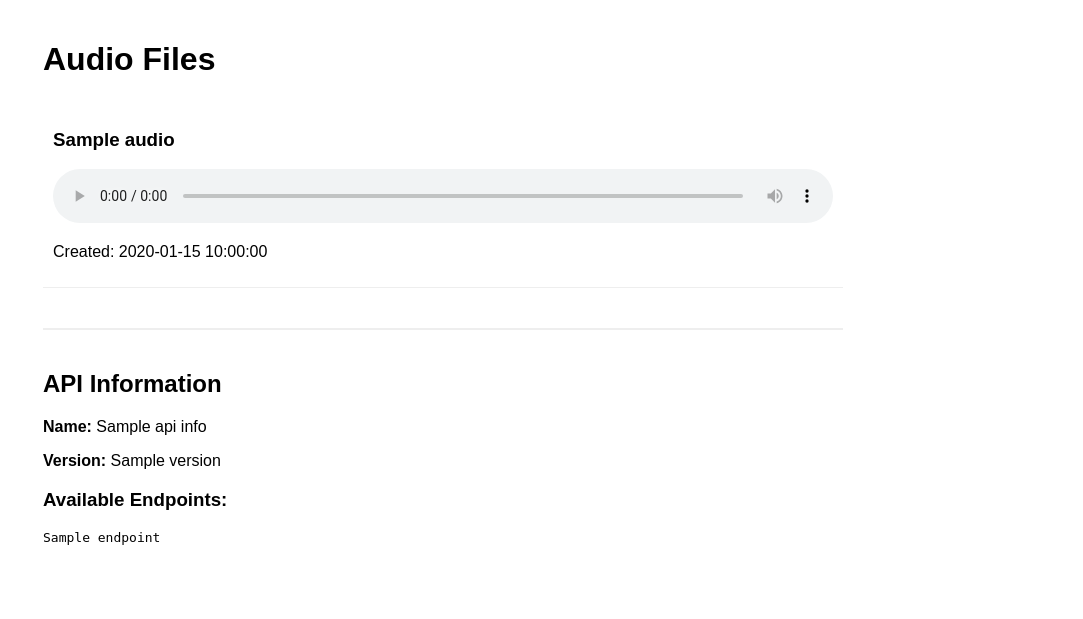
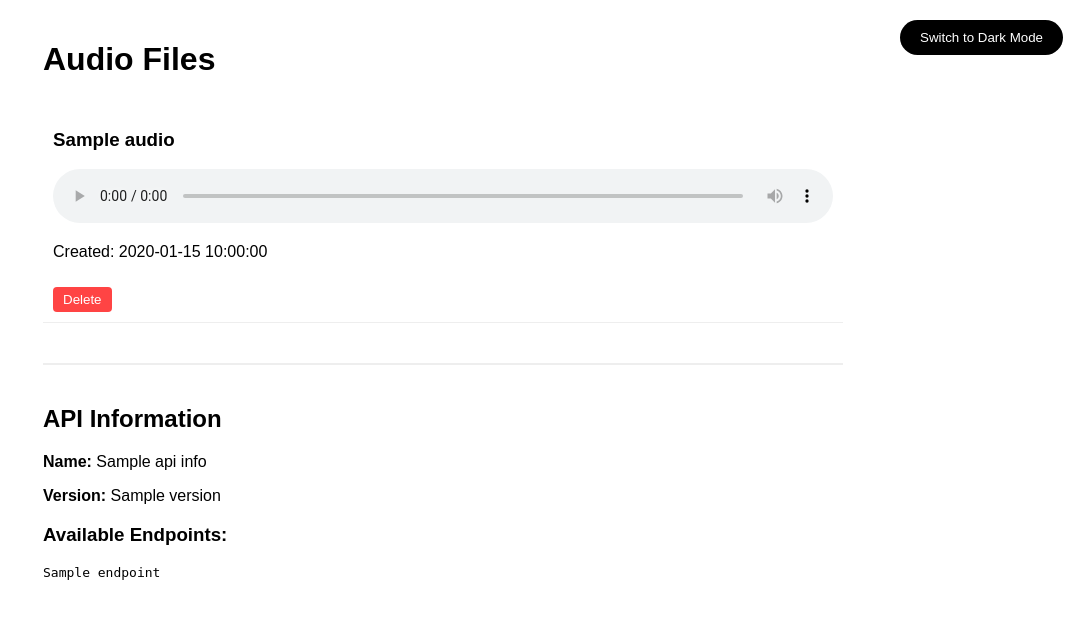
Before and after one commit to darkcirrusai/voice-assistant, a FastAPI app: template templates/index.html in a window 1280 px wide. Shown: the top 619 px of the page, without its empty margins (197-1280 px from the left). Run offline with FastAPI, Linux system fonts and the light colour scheme; the template is opened without the code that fills it: most values are stand-ins (such as "Sample title", 1, 10 or a date in 2020).

Commit message:
Looks nice!

```diff
--- a/main.py
+++ b/main.py
@@ -175,5 +175,18 @@ async def summarize_text(request: SummarizationRequest):
         raise HTTPException(status_code=500, detail=str(e))
 
 
+@app.delete("/audio/{filename}")
+async def delete_audio(filename: str):
+    """Delete an audio file"""
+    file_path = os.path.join(AUDIO_DIR, filename)
+    if not os.path.exists(file_path):
+        raise HTTPException(status_code=404, detail="Audio file not found")
+    try:
+        os.remove(file_path)
+        return {"status": "success", "message": f"File {filename} deleted successfully"}
+    except Exception as e:
+        raise HTTPException(status_code=500, detail=f"Error deleting file: {str(e)}")
+
+
 if __name__ == "__main__":
     uvicorn.run("main:app", host="0.0.0.0", port=9050, reload=True)
--- a/templates/index.html
+++ b/templates/index.html
@@ -1,5 +1,5 @@
 <!DOCTYPE html>
-<html>
+<html data-theme="light">
 <head>
     <title>Audio Files</title>
     <style>
@@ -8,6 +8,7 @@
             max-width: 800px;
             margin: 0 auto;
             padding: 20px;
+            transition: background-color 0.3s, color 0.3s;
         }
         .audio-list {
             list-style: none;
@@ -15,7 +16,7 @@
         }
         .audio-item {
             padding: 10px;
-            border-bottom: 1px solid #eee;
+            border-bottom: 1px solid var(--border-color);
         }
         audio {
             width: 100%;
@@ -23,7 +24,7 @@
         .api-info {
             margin-top: 40px;
             padding-top: 20px;
-            border-top: 2px solid #eee;
+            border-top: 2px solid var(--border-color);
         }
         .endpoints {
             list-style: none;
@@ -33,9 +34,72 @@
             margin: 5px 0;
             font-family: monospace;
         }
+
+        /* Theme variables */
+        html[data-theme="light"] {
+            --bg-color: #ffffff;
+            --text-color: #000000;
+            --border-color: #eeeeee;
+        }
+
+        html[data-theme="dark"] {
+            --bg-color: #1a1a1a;
+            --text-color: #ffffff;
+            --border-color: #333333;
+        }
+
+        /* Apply theme colors */
+        body {
+            background-color: var(--bg-color);
+            color: var(--text-color);
+        }
+
+        .audio-item {
+            border-bottom: 1px solid var(--border-color);
+        }
+
+        .api-info {
+            border-top: 2px solid var(--border-color);
+        }
+
+        /* Theme toggle button styles */
+        .theme-toggle {
+            position: fixed;
+            top: 20px;
+            right: 20px;
+            padding: 10px 20px;
+            border-radius: 20px;
+            border: none;
+            cursor: pointer;
+            background-color: var(--text-color);
+            color: var(--bg-color);
+            transition: all 0.3s;
+        }
+
+        .theme-toggle:hover {
+            opacity: 0.9;
+        }
+
+        .delete-btn {
+            background-color: #ff4444;
+            color: white;
+            border: none;
+            padding: 5px 10px;
+            border-radius: 4px;
+            cursor: pointer;
+            margin-top: 10px;
+        }
+
+        .delete-btn:hover {
+            background-color: #cc0000;
+        }
     </style>
 </head>
 <body>
+    <button class="theme-toggle" onclick="toggleTheme()">
+        Switch to Dark Mode
+    </button>
+
     <h1>Audio Files</h1>
     <ul class="audio-list">
     {% for audio in audio_files %}
@@ -46,6 +110,7 @@
                 Your browser does not support the audio element.
             </audio>
             <p>Created: {{ audio.created }}</p>
+            <button class="delete-btn" onclick="deleteAudio('{{ audio.filename }}')">Delete</button>
         </li>
     {% endfor %}
     </ul>
@@ -61,5 +126,55 @@
         {% endfor %}
         </ul>
     </div>
+
+    <script>
+        function toggleTheme() {
+            const html = document.documentElement;
+            const button = document.querySelector('.theme-toggle');
+
+            if (html.getAttribute('data-theme') === 'light') {
+                html.setAttribute('data-theme', 'dark');
+                button.textContent = 'Switch to Light Mode';
+                localStorage.setItem('theme', 'dark');
+            } else {
+                html.setAttribute('data-theme', 'light');
+                button.textContent = 'Switch to Dark Mode';
+                localStorage.setItem('theme', 'light');
+            }
+        }
+
+        // Apply saved theme on page load
+        document.addEventListener('DOMContentLoaded', () => {
+            const savedTheme = localStorage.getItem('theme') || 'light';
+            const button = document.querySelector('.theme-toggle');
+
+            document.documentElement.setAttribute('data-theme', savedTheme);
+            button.textContent = savedTheme === 'light'
+                ? 'Switch to Dark Mode'
+                : 'Switch to Light Mode';
+        });
+
+        async function deleteAudio(filename) {
+            if (!confirm('Are you sure you want to delete this audio file?')) {
+                return;
+            }
+
+            try {
+                const response = await fetch(`/audio/${filename}`, {
+                    method: 'DELETE',
+                });
+
+                if (response.ok) {
+                    // Reload the page to update the audio list
+                    window.location.reload();
+                } else {
+                    const data = await response.json();
+                    alert(`Error deleting file: ${data.detail}`);
+                }
+            } catch (error) {
+                alert('Error deleting file: ' + error.message);
+            }
+        }
+    </script>
 </body>
 </html>
```
